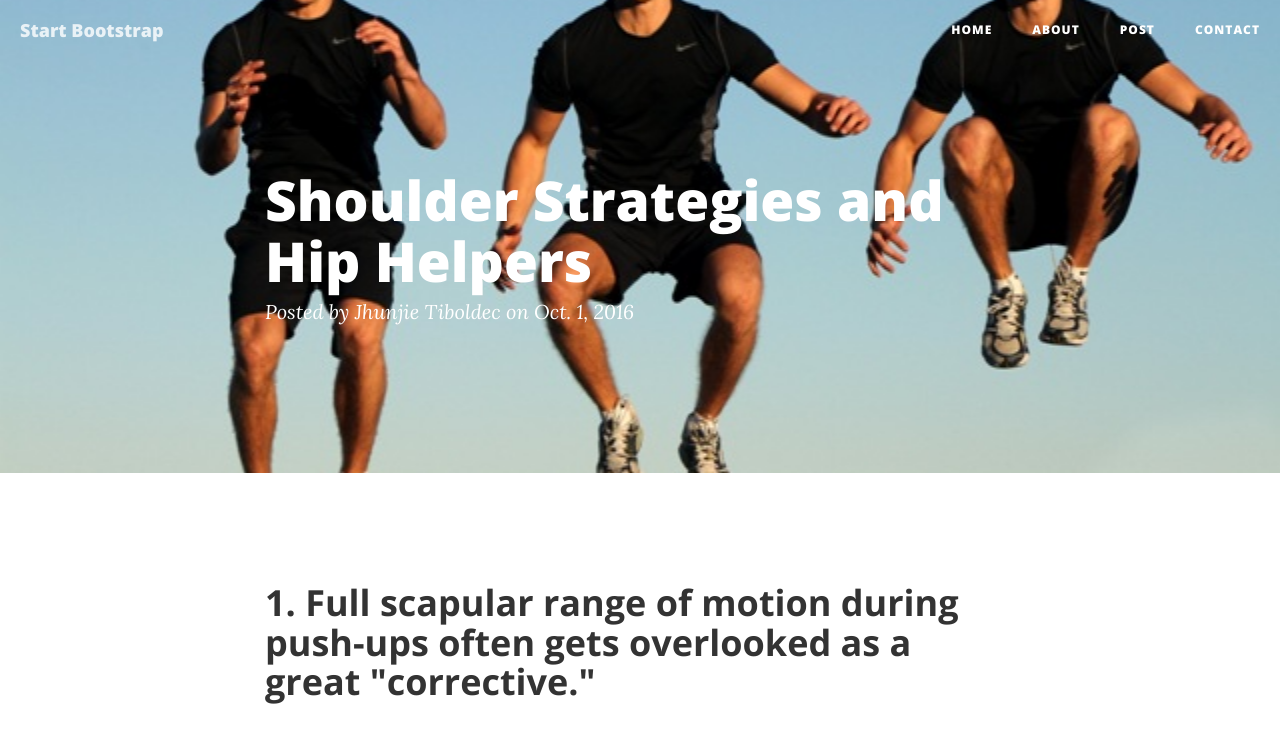
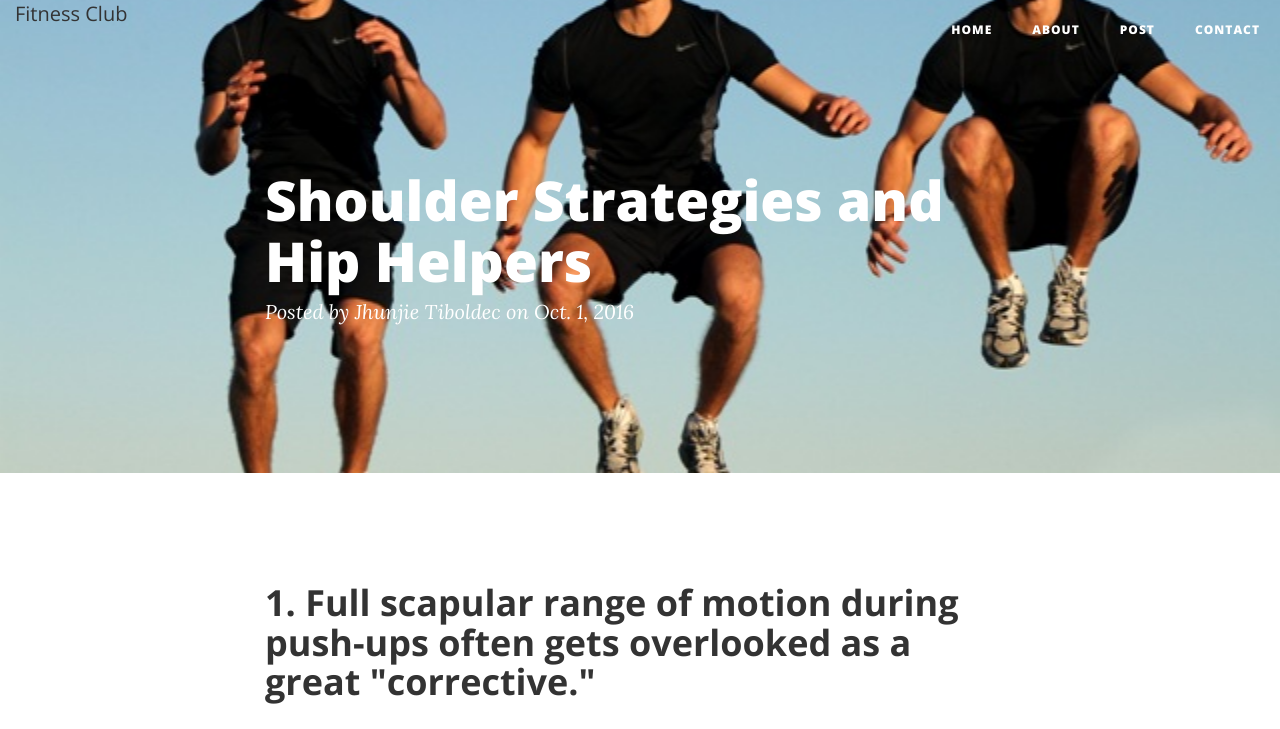
Before and after one commit to tiboldecjhunjie/Blog, a website: page post.html in a window 1280 px wide. Shown: the top 729 px of the page. Drawn offline with nearby package versions, Linux system fonts and the light colour scheme.

Commit message:
Update post.html

```diff
--- a/post.html
+++ b/post.html
@@ -42,7 +42,7 @@
                     <span class="sr-only">Toggle navigation</span>
                     Menu <i class="fa fa-bars"></i>
                 </button>
-                <a class="navbar-brand" href="index.html">Start Bootstrap</a>
+                Fitness Club
             </div>
 
             <!-- Collect the nav links, forms, and other content for toggling -->
```
